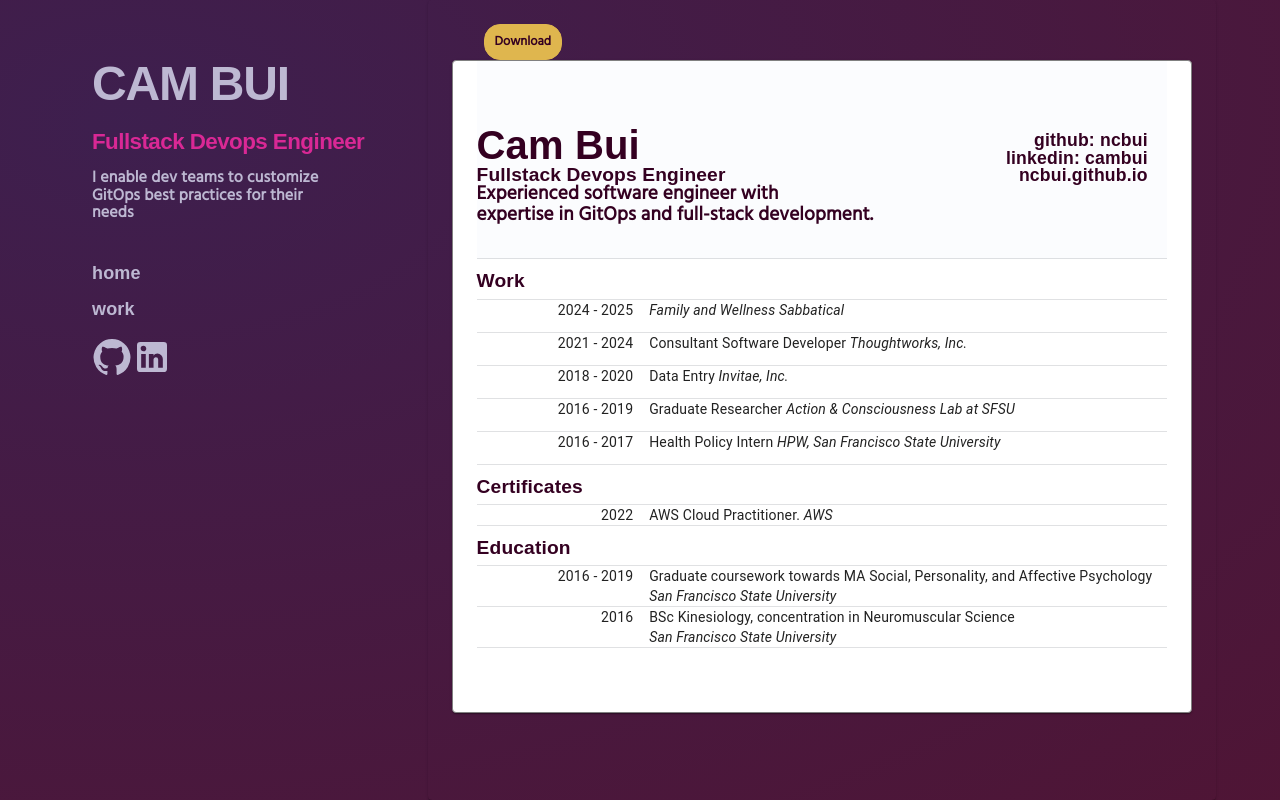
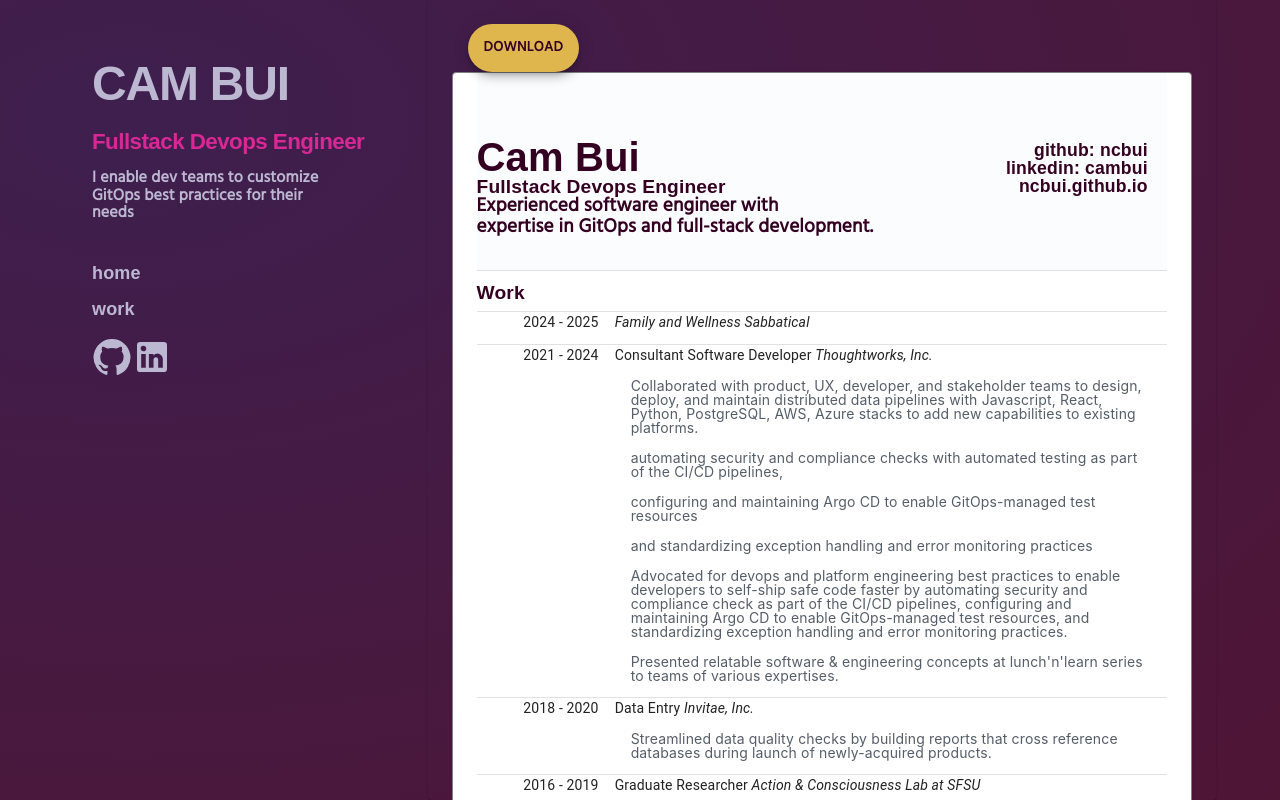
Before and after one commit to ncbui/portfolio, a React (Vite) app: page /#/resume in a window 1280 px wide. Built offline with nearby package versions, Linux system fonts and the light colour scheme; a web font is replaced by a local one.

Commit message:
Render work highlights

```diff
--- a/resume.json
+++ b/resume.json
@@ -30,7 +30,7 @@
         "startDate": "2024",
         "endDate": "2025",
         "summary": "",
-        "tools": [ "clay", "canvas", "oil paint", "acrylic paint", "sculpture", "qigong"],
+        "tools": [ "clay", "canvas", "paint", "sculpture", "qigong"],
         "highlights": [
         ]},
       {
--- a/src/template/Resume.jsx
+++ b/src/template/Resume.jsx
@@ -1,11 +1,11 @@
-import { HeaderCell, NavName, NavSubtitle, NavTitleText, ResumeContainer, ResumeRow , WorkDate, WorkSheets } from './theme';
+import { HeaderCell, NavName, NavSubtitle, NavTitleText, ResumeContainer, ResumeFab, ResumeRow , WorkDate, WorkSheets } from './theme';
 import { BootstrapButton } from './theme';
 import * as resume from '../../resume.json'
 import generatePDF from 'react-to-pdf';
 import { useTheme } from '@mui/styles';
 import { Box, List, Table,  Typography } from '@mui/joy';
 import { Link } from 'react-router-dom';
-import { TableBody, TableCell, Paper, TableRow, TableHead, ListItem } from '@mui/material';
+import { TableBody, TableCell, Paper, TableRow, TableHead, ListItem, Fab } from '@mui/material';
 import TurnSlightRightOutlinedIcon from '@mui/icons-material/TurnSlightRightOutlined';
 
 const options = {
@@ -19,93 +19,87 @@
 const downloadPdf = () => generatePDF(getTargetElement, options);
 
 
-function createCertData(cert){
+const createCertData=(cert)=>{
   const dates = `${cert.date}`;
   const main = <Typography>{cert.name}. <i>{cert.issuer}</i></Typography>;
   return { dates, main };
 }
-function createEduData(edu){
-  console.log("edu", edu)
+const createEduData=(edu)=>{
   const dates = edu.startDate=="" ?<Typography>{edu.endDate}</Typography>:<Typography>{edu.startDate} - {edu.endDate}</Typography>
   const main = <Typography>{edu.studyType}  {edu.area}<br/> <i>{edu.institution}</i></Typography>;
   return { dates, main };
 }
-function createWorkData(work) {
+const createWorkData=(work)=>{
   const dates = `${work.startDate} - ${work.endDate}`;
-  const main = <Typography>{work.position}  <i>{work.name}</i><List>{work.highlights ? work.highlights.map((i)=>{<ListItem key={i.substring(0,3)}>{i}</ListItem>}) : ''}</List></Typography>;
+  const main = createMain(work);
   return { dates, main };
 }
+
+const createMain=(work)=>{
+  return (
+    <Box>
+      <Typography>
+        {work.position}  <i>{work.name}</i>
+      </Typography>
+        <List>
+          { work.highlights.map((h,i)=>{
+            return(<ListItem key={`work-${i}`}> <Typography level='body-sm' lineHeight={1}>{h}</Typography></ListItem>)
+          }) }
+        </List>
+    </Box>)
+}
+
 
 export default function Resume() {
   const theme = useTheme()
 
   const MakeSectionRow = (type, details)=> {
+
     const makeRowByType = () => {
       if(type=='certs' || type=='cert'){
         return(details.map((c)=>{
           const { dates, main } = createCertData(c)
           return(
-          <TableRow colSpan={4} key={dates} sx={{verticalAlign:'top'}} >
+          <TableRow colSpan={5} key={`cert-${dates}`} sx={{verticalAlign:'top'}} >
             <TableCell colSpan={1} scope="row" align="right"> <Typography sx={{padding: '0 1rem'}}> {dates} </Typography> </TableCell>
-            <TableCell colSpan={3}> {main} </TableCell>
+            <TableCell colSpan={4}> {main} </TableCell>
           </TableRow>)
         }))
       }
       if(type=='edu'){
-        return(details.map((e)=>{
+        return(details.map((e,i)=>{
           const { dates, main } = createEduData(e)
           return(
-          <TableRow colSpan={4} key={dates} sx={{verticalAlign:'top'}} >
+          <TableRow colSpan={5} key={`edu-${i}`} sx={{verticalAlign:'top'}} >
             <TableCell colSpan={1} align="right" padding="" scope="row" > <Typography sx={{padding: '0 1rem'}}> {dates} </Typography>  </TableCell>
-            <TableCell colSpan={3}> {main} </TableCell>
+            <TableCell colSpan={4}> {main} </TableCell>
           </TableRow>)
         }))
       }
       if(type=='work'){
-        console.log('work', details)
         return(details.map((w)=>{
           const { dates, main } = createWorkData(w)
-          // console.log('dates', dates, main)
           return(
-          <TableRow colSpan={4} key={dates} sx={{verticalAlign:'top'}} >
+          <TableRow colSpan={5} key={dates} sx={{verticalAlign:'top'}} >
             <TableCell colSpan={1} scope="row" align="right"> <Typography sx={{padding: '0 1rem'}}> {dates} </Typography>  </TableCell>
-            <TableCell colSpan={3}> {main} </TableCell>
+            <TableCell colSpan={4}> {main} </TableCell>
           </TableRow>)
         }))
-      }
+      }}
+    return ( makeRowByType() )
     }
-    return(
-      makeRowByType() )}
-
-  // const makeWorkRow=(work)=>{
-  //       return(
-  //         work.map((w)=>{
-  //           return (
-  //           <ResumeRow sx={{width:'100%'}} key={w.endDate} >
-  //             <MakeDateCell>{w.startDate} - {w.endDate}</MakeDateCell>
-  //             <TableCell>
-  //               <Link to={w.url} target='_blank' rel='noopener noreferrer'>
-  //                 {w.position}  <i>{w.name}</i>
-  //               </Link>
-  //               {/* <WorkList sx={{ m:0 }}>
-  //                 { w.highlights ? <WorkListItem>{w.highlights}</WorkListItem> : '' }
-  //               </WorkList> */}
-  //             </TableCell>
-  //           </ResumeRow>
-  //       )}))}
-
       const makeSectionHeader = (header) => {
         return (
           <ResumeRow sx={{border: 0}}>
-            <HeaderCell colSpan={4} sx={{margin:0, padding:0, border: 0,}}>
-              <NavTitleText sx={{ color: theme.palette.dark1, fontSize:'1.2rem', paddingTop: '.75rem', paddingBottom: '.5rem'  }}>{header} </NavTitleText>
+            <HeaderCell colSpan={5} sx={{margin:0, padding:0, border: 0,}}>
+              <NavTitleText sx={{ color: theme.palette.dark1, fontSize:'1.2rem', paddingTop: '.75rem', paddingBottom: '.5rem'  }}> {header} </NavTitleText>
             </HeaderCell>
         </ResumeRow>
         )
       }
       const makeTableHead = () => {
         return (
-        <TableRow sx={{ }}>
+        <TableRow >
             <TableCell colSpan={3}>
               <Box sx={{ width: '25rem', marginTop:'4rem', marginBottom:'2rem' }}>
               <NavTitleText sx={{ color: theme.palette.dark1, fontSize:'1.2rem',  }}>
@@ -121,8 +115,8 @@
               </NavTitleText>
               </Box>
             </TableCell>
-            <TableCell colSpan={1} sx={{ fontSize:'1.1rem',lineHeight:1, }}>
-              <Box align='right' sx={{marginBottom:'4.6rem', marginRight:'1.2rem', '& a': { color:theme.palette.dark1 }}}>
+            <TableCell colSpan={2} sx={{ fontSize:'1.1rem',lineHeight:1, }}>
+              <Box align='right' sx={{marginBottom:'4.7rem', marginRight:'1.2rem', '& a': { color:theme.palette.dark1 }}}>
                 { resume.basics.profiles.map((p) => {
                   return (<Typography key={p.network}><Link to={p.url}>{p.network}: {p.username} </Link><br/></Typography>)})
                   }
@@ -134,7 +128,7 @@
 
   return (
     <WorkSheets component={Paper} sx={{ padding:'1.5rem', height:'100vh' }} >
-      <BootstrapButton onClick={downloadPdf} sx={{margin: '0 2rem'}}>Download</BootstrapButton>
+      <ResumeFab variant="extended" onClick={downloadPdf} sx={{bottom:0}}>Download</ResumeFab>
        <ResumeContainer id='container' component={Paper}>
         <Table sx={{ minWidth: 650 }} size="medium" aria-label="a dense table">
           <TableHead>
--- a/src/template/theme.js
+++ b/src/template/theme.js
@@ -1,4 +1,4 @@
-import { createTheme, TableCell, TableRow } from '@mui/material';
+import { createTheme, Fab, TableCell, TableRow } from '@mui/material';
 import { Sheet, Button, Container, Typography, List, ListItem, ListSubheader } from '@mui/joy';
 import { styled } from "@mui/material/styles";
 
@@ -320,3 +320,24 @@
   '@media (max-width: 780px)' : {
   }
   }));
+
+export const ResumeFab = styled(Fab)(( ) => ({
+  marginLeft: '1rem',
+  backgroundColor: theme.palette.shiny,
+  borderColor: theme.palette.shiny,
+  color: theme.palette.dark1,
+  fontWeight: '700',
+  fontFamily: 'Hind',
+  lineHeight: 1,
+  '&:hover': {
+    backgroundColor: theme.palette.light2,
+    borderColor: theme.palette.light2,
+  },
+  '&:active': {
+    boxShadow: 'none',
+  },
+  '&:disabled': {
+    borderColor: theme.palette.text,
+    color: theme.palette.text,
+  },
+}))
```
